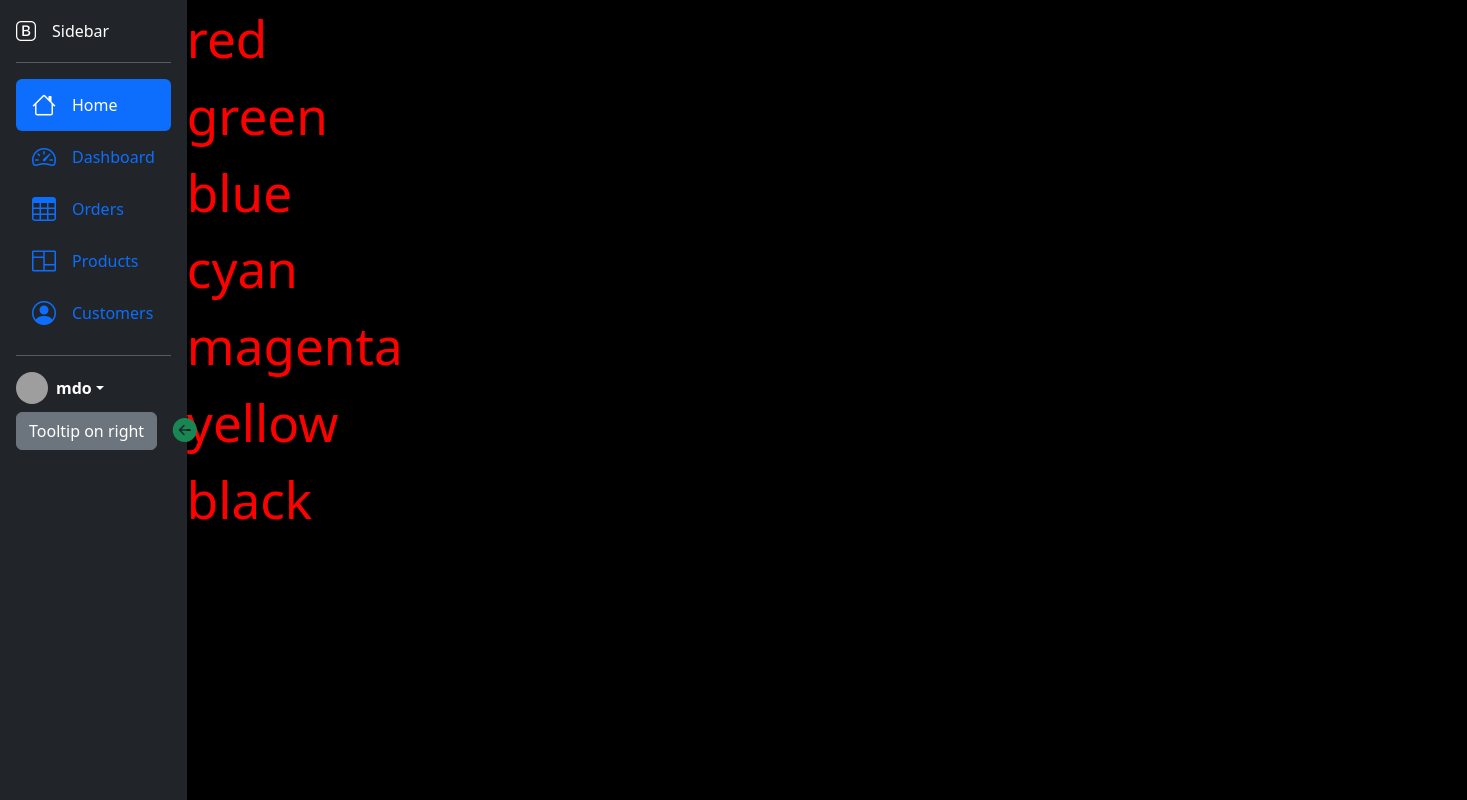
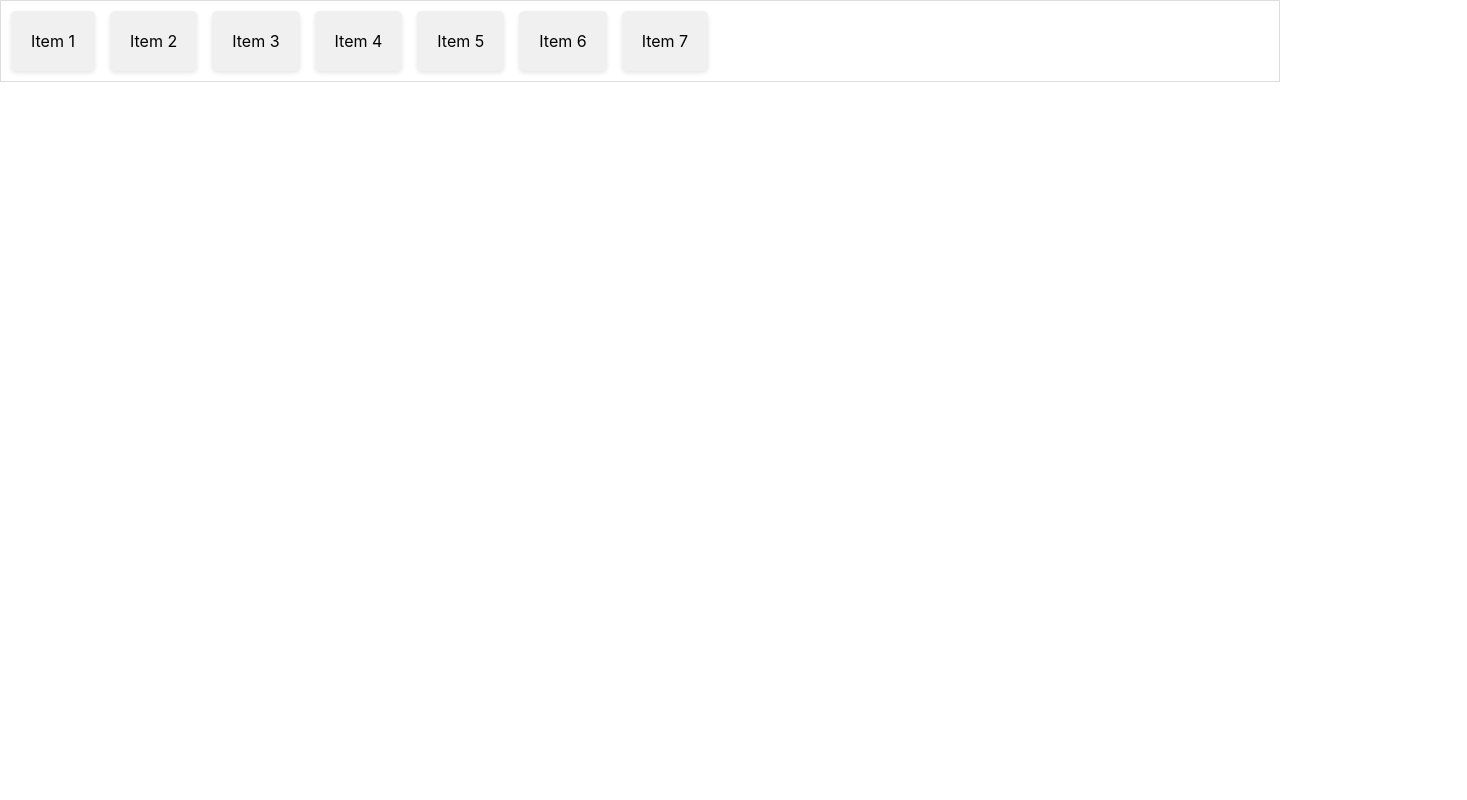
Before and after one commit to Batchuluun0605/task, a React (Create React App) app: page / in a window 1280 px wide. Shown: the top 800 px of the page, 1467 px wide, since content can reach past the window. Built offline with nearby package versions, Linux system fonts and the light colour scheme; grey boxes are pictures that could not be loaded.

Commit message:
update 1

```diff
--- a/src/App.js
+++ b/src/App.js
@@ -1,93 +1,20 @@
-import "bootstrap/dist/css/bootstrap.min.css";
-import "bootstrap-icons/font/bootstrap-icons.css";
+import React from "react";
 
-// import Sidebar from "./components/Sidebar";
+const HorizontalScroll = () => {
+  let str = " sdsd  Mr Blue   has   a     blue";
+  let result = str.replace(/\s+/g, " ").trim();
+  console.log(result);
+  return (
+    <div className="horizontal-scroll-container">
+      <div className="scroll-item">Item 1</div>
+      <div className="scroll-item">Item 2</div>
+      <div className="scroll-item">Item 3</div>
+      <div className="scroll-item">Item 4</div>
+      <div className="scroll-item">Item 5</div>
+      <div className="scroll-item">Item 6</div>
+      <div className="scroll-item">Item 7</div>
+    </div>
+  );
+};
 
-import ResponsiveTable from "./components/ReponsiveTable";
-import BeforeAndAfter from "./components/BeforeAndAfter/BeforeAndAfter";
-import Grid from "./components/Grid/Grid";
-import Text from "./components/Text/Text";
-import Img from "./components/Img/Img";
-import Sidebar from "./components/sidebar/Sidebar";
-import { Button } from "react-bootstrap";
-import Modal from "./components/Modal/Modal";
-import { useState } from "react";
-
-const data = [
-  {
-    color: "red",
-    value: "#f00",
-  },
-  {
-    color: "green",
-    value: "#0f0",
-  },
-  {
-    color: "blue",
-    value: "#00f",
-  },
-  {
-    color: "cyan",
-    value: "#0ff",
-  },
-  {
-    color: "magenta",
-    value: "#f0f",
-  },
-  {
-    color: "yellow",
-    value: "#ff0",
-  },
-  {
-    color: "black",
-    value: "#000",
-  },
-];
-
-function App() {
-  const [stagedChanges, setStagedChanges] = useState({});
-  const [userRoles, setUserRoles] = useState([]);
-  const handle = (color, value) => {
-    setStagedChanges((prev) => {
-      const key = `${color}-${value}`;
-      return {
-        ...prev,
-        [key]: !(
-          prev[key] ??
-          userRoles.some((ur) => ur.color === color && ur.value === value)
-        ),
-      };
-    });
-  };
-
-  const saveChanges = () => {
-    for (const [key, value] of Object.entries(stagedChanges)) {
-      const [color, value] = key.split("-");
-      console.log(color, "and", value);
-    }
-  };
-  saveChanges();
-  console.log(stagedChanges);
-
-  return (
-    <>
-      <div style={{ display: "flex" }}>
-        <Sidebar />
-        <div style={{ backgroundColor: "black", minWidth: "100vw" }}>
-          {data.map(({ color, value }) => (
-            <div
-              key={color + value}
-              onClick={() => handle(color, value)}
-              style={{ color: "red" }}
-              className="color"
-            >
-              {color}
-            </div>
-          ))}
-        </div>
-      </div>
-    </>
-  );
-}
-
-export default App;
+export default HorizontalScroll;
--- a/src/index.css
+++ b/src/index.css
@@ -15,3 +15,22 @@ code {
 .color {
   font-size: clamp(30px, 4vw, 100px);
 }
+
+/* HorizontalScroll.css */
+.horizontal-scroll-container {
+  display: flex;
+  overflow-x: auto;
+  white-space: nowrap;
+  padding: 10px;
+  border: 1px solid #ddd;
+}
+
+.scroll-item {
+  flex: 0 0 auto;
+  margin-right: 15px;
+  padding: 20px;
+  background-color: #f0f0f0;
+  border-radius: 5px;
+  box-shadow: 0 2px 4px rgba(0, 0, 0, 0.1);
+  text-align: center;
+}
```
Also changed, not shown: src/ErrorBoundry.js (added, +26 -0 lines), src/components/Error.jsx (added, +11 -0 lines).
